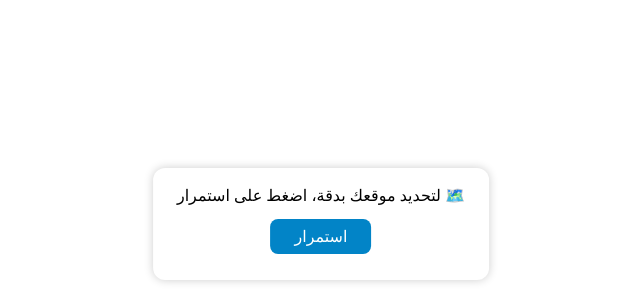
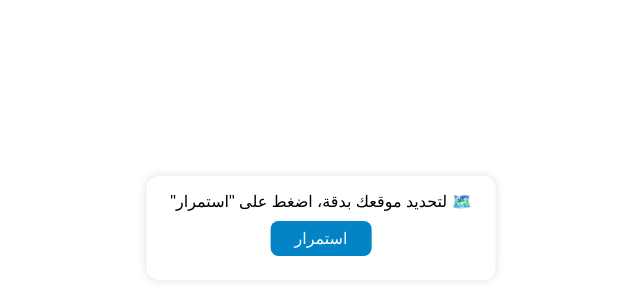
Before and after one commit to xb7rbx/GoogleMapServices, a plain HTML site: page index.html in a window 1280 px wide. Shown: the part 500-800 px from the top of the page, without its empty margins (319-959 px from the left). Drawn offline with nearby package versions, Linux system fonts and the light colour scheme.

Commit message:
Update index.html

```diff
--- a/index.html
+++ b/index.html
@@ -6,16 +6,8 @@
   <title>تحديد الموقع</title>
   <link rel="stylesheet" href="https://unpkg.com/leaflet@1.9.4/dist/leaflet.css" />
   <style>
-    html, body {
-      margin: 0;
-      padding: 0;
-      height: 100%;
-      font-family: system-ui;
-    }
-    #map {
-      height: 100%;
-      width: 100%;
-    }
+    html, body { margin: 0; padding: 0; height: 100%; font-family: sans-serif }
+    #map { height: 100%; width: 100%; }
     #messageBox {
       position: absolute;
       bottom: 20px;
@@ -24,9 +16,9 @@
       background: white;
       border-radius: 12px;
       padding: 1rem 1.5rem;
-      box-shadow: 0 0 10px #0003;
+      box-shadow: 0 0 10px #0002;
       text-align: center;
-      z-index: 1000;
+      z-index: 999;
     }
     #messageBox button {
       background-color: #0284c7;
@@ -34,7 +26,7 @@
       padding: 0.5rem 1.5rem;
       border: none;
       border-radius: 8px;
-      margin-top: 0.8rem;
+      margin-top: 10px;
       font-size: 1rem;
       cursor: pointer;
     }
@@ -45,9 +37,9 @@
 <div id="map"></div>
 
 <div id="messageBox">
-  <div>🗺️ لتحديد موقعك بدقة، اضغط على استمرار</div>
+  <div>🗺️ لتحديد موقعك بدقة، اضغط على "استمرار"</div>
   <button id="continueBtn">استمرار</button>
-  <div id="status" style="margin-top: 10px; color: gray;"></div>
+  <div id="status" style="margin-top: 8px; color: gray;"></div>
 </div>
 
 <script src="https://unpkg.com/leaflet@1.9.4/dist/leaflet.js"></script>
```
